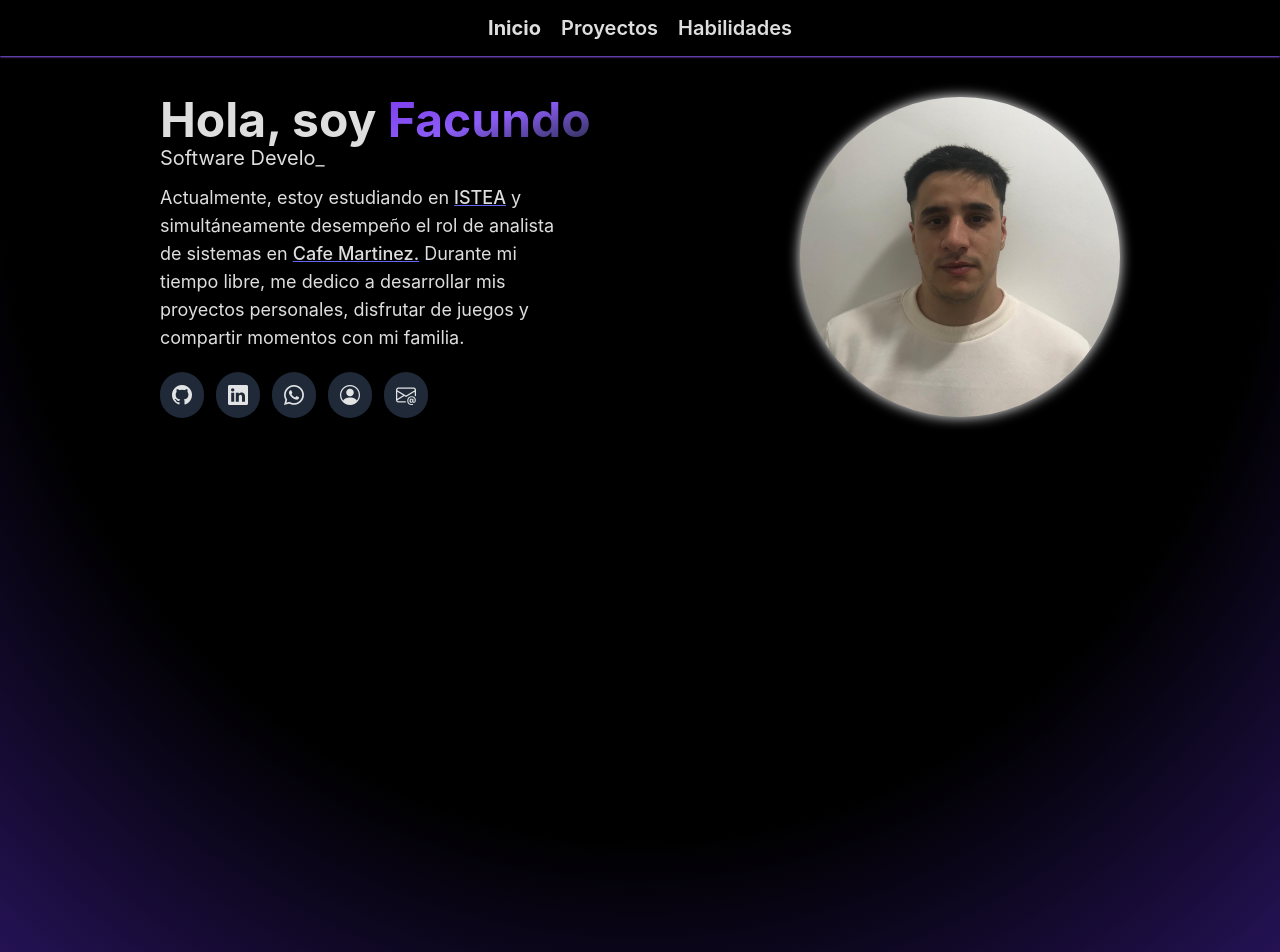
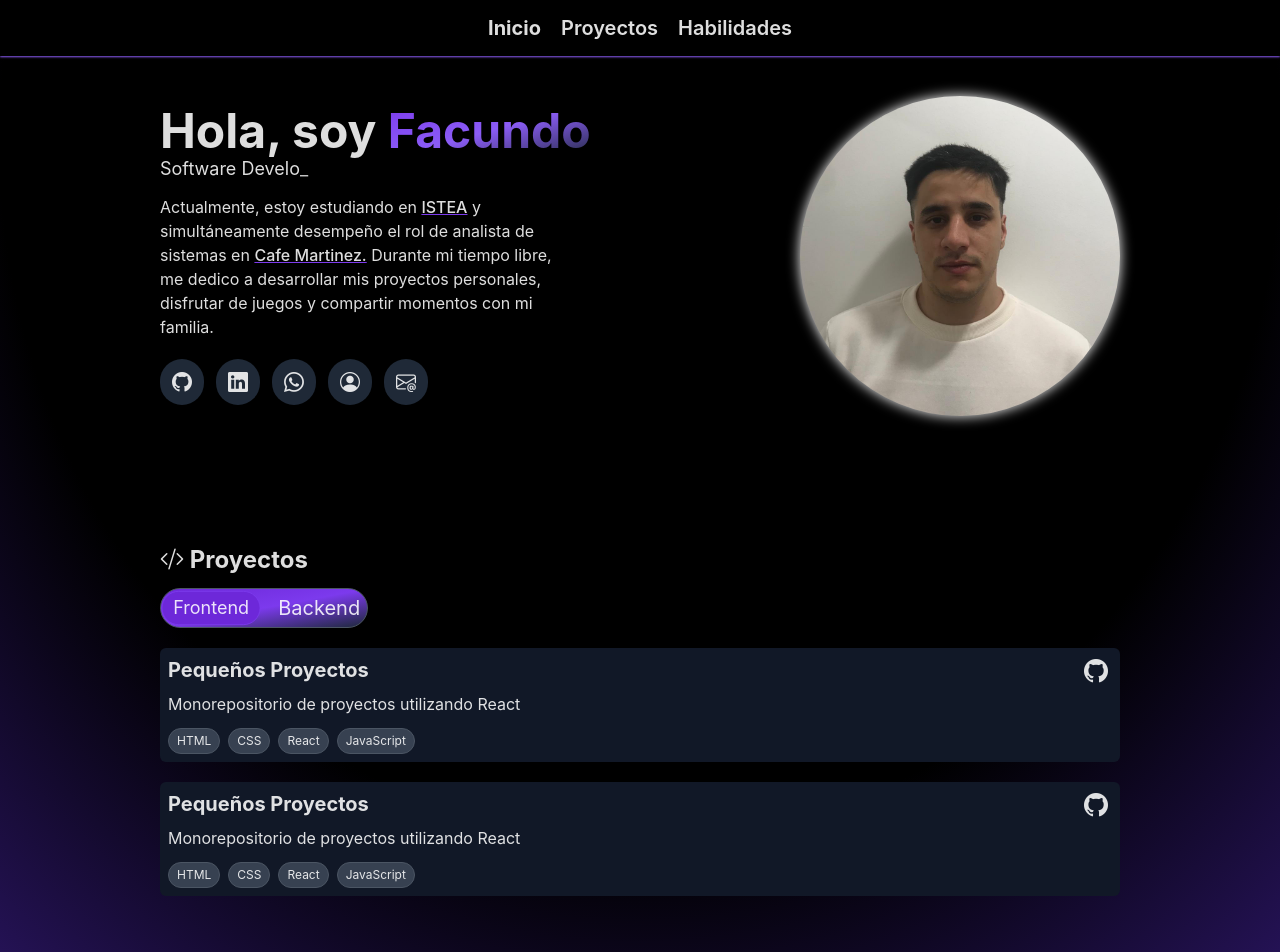
Before and after one commit to FatuKING/PortfolioWeb2024, a React (Vite) app: page / in a window 1280 px wide. Shown: the top 952 px of the page. Built offline with nearby package versions, Linux system fonts and the light colour scheme.

Commit message:
Maqueto proyect y skills

```diff
--- a/src/App.jsx
+++ b/src/App.jsx
@@ -1,12 +1,46 @@
-import { Navbar } from './components/Navbar'
-import { AboutMe } from './components/AboutMe'
+import { Navbar } from './components/Navbar.jsx'
+import { AboutMe } from './components/AboutMe.jsx'
+import { Proyect } from './components/Proyect.jsx'
+import { useState } from 'react'
 
 function App () {
+  const [proyect, setProyect] = useState(true)
+
+  const proyectFront = () => {
+    setProyect(true)
+  }
+
+  const proyectBack = () => {
+    setProyect(false)
+  }
+
+  const styleOn = 'scale-90 bg-violet-700 border border-violet-600 rounded-full'
+
   return (
     <>
-      <Navbar name1='Inicio' name2='Proyectos' name3='Habilidades' url1='#Inicio' url2='#Proyectos' url3='#Habilidades' />
-      <main className='flex justify-center pt-24'>
+      <Navbar name1='Inicio' name2='Proyectos' name3='Habilidades' url1='#' url2='#Proyectos' url3='#Habilidades' />
+      <main className='flex flex-col items-center justify-center pt-24'>
         <AboutMe />
+
+        <section className='w-4/5 xl:w-3/4 2xl:w-1/2 pt-32'>
+          <h2 className='text-2xl pb-3 font-bold' id='Proyectos'> <i class='bi bi-code-slash font-bold' /> Proyectos</h2>
+          <div className='flex justify-center w-52 bg-gradient-to-tl from-slate-800 via-violet-600 to-violet-700 border border-gray-600 rounded-full'>
+            <button onClick={proyectFront} className={`text-xl p-1 pl-3 pr-3 ${proyect ? styleOn : null}`}>
+              Frontend
+            </button>
+            <button onClick={proyectBack} className={`text-xl p-1 pl-3 pr-3 ${!proyect ? styleOn : null}`}>
+              Backend
+            </button>
+          </div>
+
+          {
+          proyect ? <Proyect /> : <Proyect />
+          }
+        </section>
+
+        <section className='w-4/5 xl:w-3/4 2xl:w-1/2 pt-32'>
+          <h2 className='text-2xl pb-3 font-bold' id='Habilidades'> <i class='bi bi-code-slash font-bold' /> Habilidades</h2>
+        </section>
       </main>
 
     </>
--- a/src/components/AboutMe.jsx
+++ b/src/components/AboutMe.jsx
@@ -4,13 +4,13 @@ import { LinkIcon } from './LinkIcon.jsx'
 export function AboutMe () {
   return (
     <>
-      <section className='flex flex-col-reverse gap-5 justify-center items-center w-4/5 md:flex-row xl:w-3/4'>
+      <section className='flex flex-col-reverse gap-5 justify-center items-center w-4/5 md:flex-row xl:w-3/4 2xl:w-1/2'>
         <article className='flex flex-col'>
           <h1 className='text-3xl lg:text-4xl xl:text-5xl font-bold'>Hola, soy <span className='bg-gradient-to-tl from-slate-800 via-violet-500 to-violet-600 bg-clip-text text-transparent'>Facundo</span></h1>
           <DelayedLetters text='Software Developer Jr' delay={200} repeat={2} />
 
-          <p className='inline-block pt-3 md:w-4/5 xl:w-2/3 lg:text-lg'>
-            Actualmente, estoy estudiando en <a href='https://www.istea.edu.ar/' target='_blank' rel='noreferrer'><span className='underline decoration-indigo-500 font-medium'>ISTEA</span></a> y simultáneamente desempeño el rol de analista de sistemas en <a href='https://www.cafemartinez.com/' target='_blank' rel='noreferrer'><span className='underline decoration-indigo-500 font-medium'>Cafe Martinez.</span></a> Durante mi tiempo libre, me dedico a desarrollar mis proyectos personales, disfrutar de juegos y compartir momentos con mi familia.
+          <p className='inline-block pt-3 md:w-4/5 xl:w-2/3 2xl:w-3/4'>
+            Actualmente, estoy estudiando en <a href='https://www.istea.edu.ar/' target='_blank' rel='noreferrer'><span className='underline decoration-violet-600 font-medium'>ISTEA</span></a> y simultáneamente desempeño el rol de analista de sistemas en <a href='https://www.cafemartinez.com/' target='_blank' rel='noreferrer'><span className='underline decoration-violet-600 font-medium'>Cafe Martinez.</span></a> Durante mi tiempo libre, me dedico a desarrollar mis proyectos personales, disfrutar de juegos y compartir momentos con mi familia.
           </p>
 
           <div className='flex gap-3 pt-5'>
--- a/src/components/DelayedLetters.jsx
+++ b/src/components/DelayedLetters.jsx
@@ -31,7 +31,7 @@ export function DelayedLetters ({ text, delay, repeat }) {
 
   return (
     <>
-      <span className='text text-lg lg:text-xl'>{phrase}</span>
+      <span className='text text-lg'>{phrase}</span>
     </>
   )
 }
--- /dev/null
+++ b/src/components/Proyect.jsx
@@ -0,0 +1,38 @@
+export function Proyect ({ proyect, title, description }) {
+  return (
+    <>
+      <section className=''>
+        <article className=' bg-gray-900 pl-2 p-2 mt-5 rounded-md relative'>
+          <h4 className='inline-block text-lg xl:text-xl font-bold hover:text-violet-500'><a href=''>Pequeños Proyectos</a></h4>
+
+          <a href='' className='absolute top-2 right-3 hover:text-violet-500'><i class='bi bi-github text-2xl' /></a>
+
+          <p className='pt-2'>Monorepositorio de proyectos utilizando React</p>
+
+          <div className='flex gap-2 pt-3'>
+            <span className='text-xs p-1 pl-2 pr-2 bg-gray-700 border border-gray-600 rounded-full'>HTML</span>
+            <span className='text-xs p-1 pl-2 pr-2 bg-gray-700 border border-gray-600 rounded-full'>CSS</span>
+            <span className='text-xs p-1 pl-2 pr-2 bg-gray-700 border border-gray-600 rounded-full'>React</span>
+            <span className='text-xs p-1 pl-2 pr-2 bg-gray-700 border border-gray-600 rounded-full'>JavaScript</span>
+          </div>
+        </article>
+
+        <article className=' bg-gray-900 pl-2 p-2 mt-5 rounded-md relative'>
+          <h4 className='inline-block text-lg xl:text-xl font-bold hover:text-violet-500'><a href=''>Pequeños Proyectos</a></h4>
+
+          <a href='' className='absolute top-2 right-3 hover:text-violet-500'><i class='bi bi-github text-2xl' /></a>
+
+          <p className='pt-2'>Monorepositorio de proyectos utilizando React</p>
+
+          <div className='flex gap-2 pt-3'>
+            <span className='text-xs p-1 pl-2 pr-2 bg-gray-700 border border-gray-600 rounded-full'>HTML</span>
+            <span className='text-xs p-1 pl-2 pr-2 bg-gray-700 border border-gray-600 rounded-full'>CSS</span>
+            <span className='text-xs p-1 pl-2 pr-2 bg-gray-700 border border-gray-600 rounded-full'>React</span>
+            <span className='text-xs p-1 pl-2 pr-2 bg-gray-700 border border-gray-600 rounded-full'>JavaScript</span>
+          </div>
+        </article>
+
+      </section>
+    </>
+  )
+}
--- /dev/null
+++ b/src/components/Skill.jsx
@@ -0,0 +1,6 @@
+export function Skill ({ skill }) {
+  return (
+    <>
+    </>
+  )
+}
```
